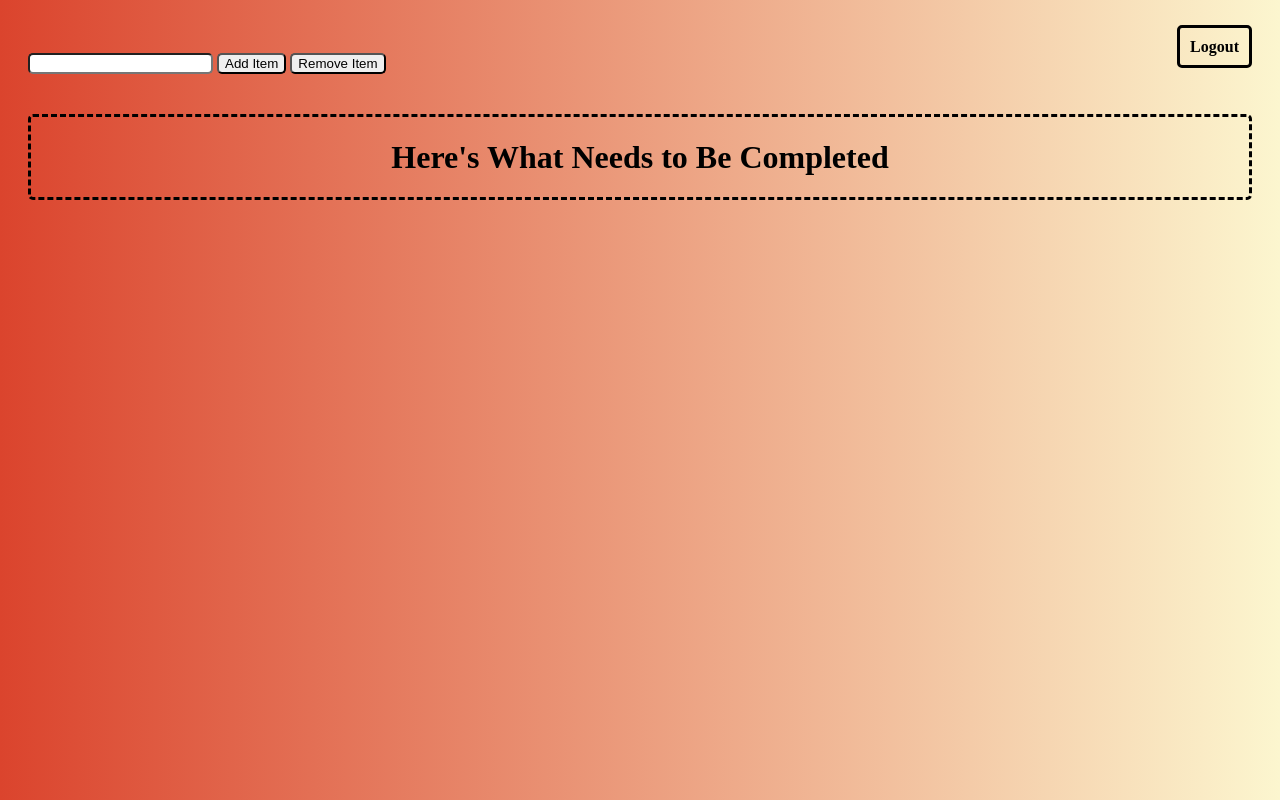
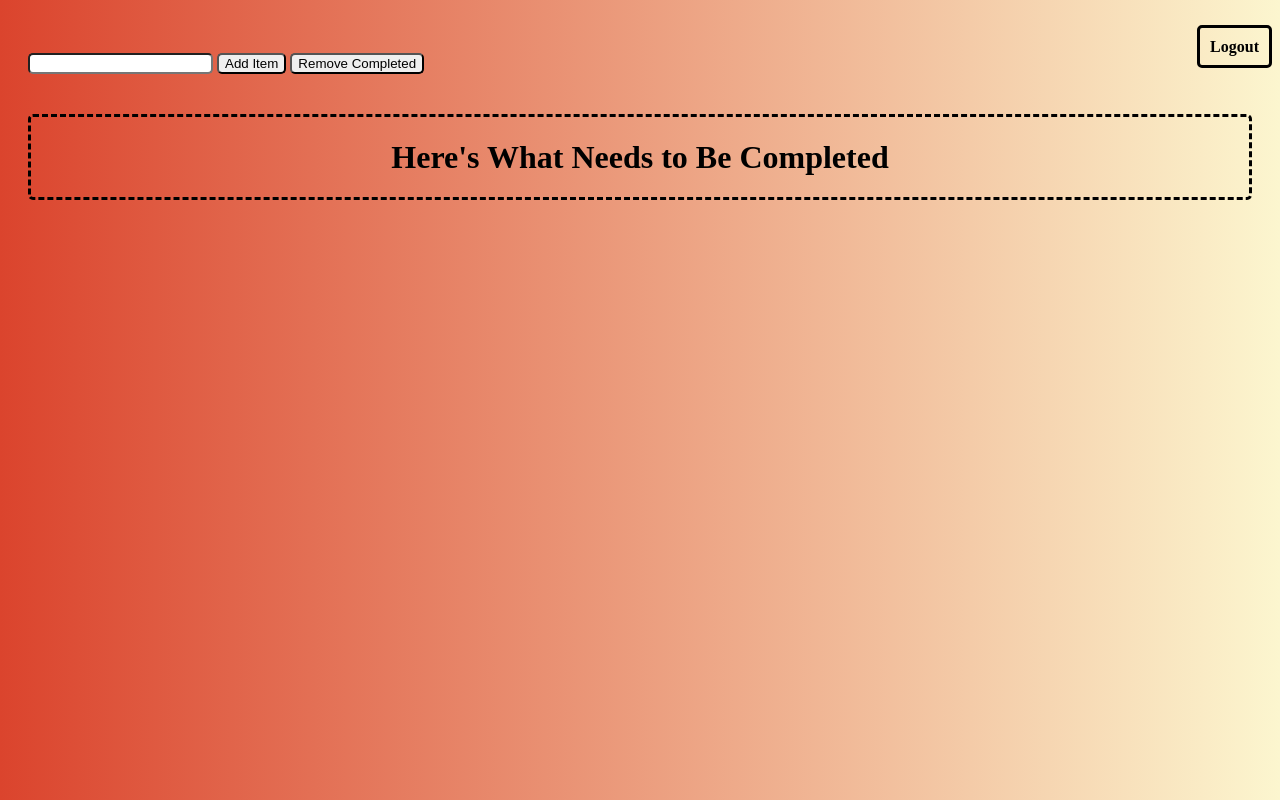
Before and after one commit to CMCedricM/express-to-do-site, a website: page views/toDoPage.html in a window 1280 px wide. Drawn offline with Linux system fonts and the light colour scheme; files that its build step writes are made by us from their sources; no server answers; files whose address does not match are found by name.

Commit message:
updated toDoSite html

```diff
--- a/views/toDoPage.html
+++ b/views/toDoPage.html
@@ -13,7 +13,7 @@
         <span style="display: inline-block">
             <h1 id="welcome-user" style="margin-left:20px;"></h1>
         </span>
-        <span id="user-info-area" style=" margin-top: 30px; margin-bottom:20px; margin-right:20px; float:right;">
+        <span id="user-info-area" style=" margin-top: 30px; margin-bottom:20px; float: right">
             <p1 style="margin-left:20px;"><a href="/logout" style="text-decoration:none; border:solid; border-radius: 5px; color:black; font-weight: bold; padding:10px;">Logout</a></p1>
         </span>
     </div>
@@ -25,7 +25,7 @@
         <form class="to-do-enter-form">
             <input id="add-item-field" type="text" style="border-radius: 5px;">
             <button id="add-data" style="border-radius: 5px;">Add Item</button>
-            <button id="remove-data" style="margin-bottom:20px; border-radius: 5px;">Remove Item</button>
+            <button id="remove-data" style="margin-bottom:20px; border-radius: 5px;">Remove Completed</button>
         </form>
 
     </div>
```
